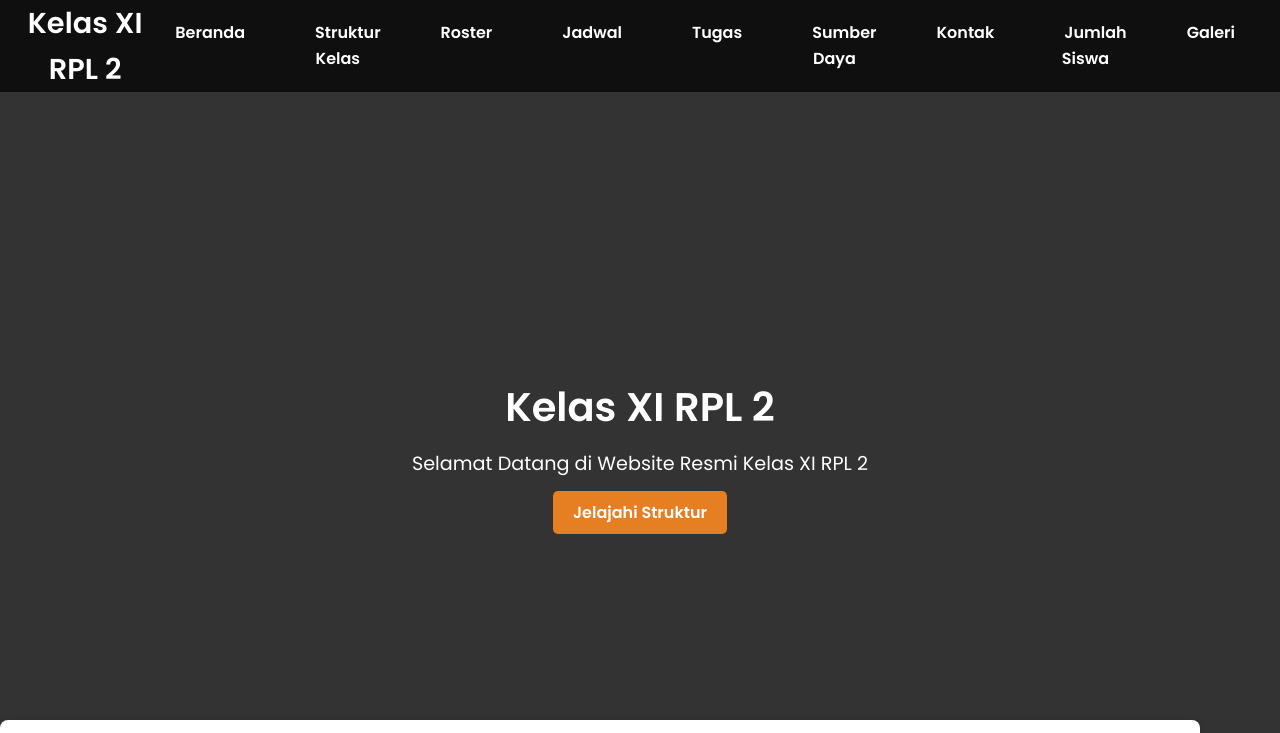
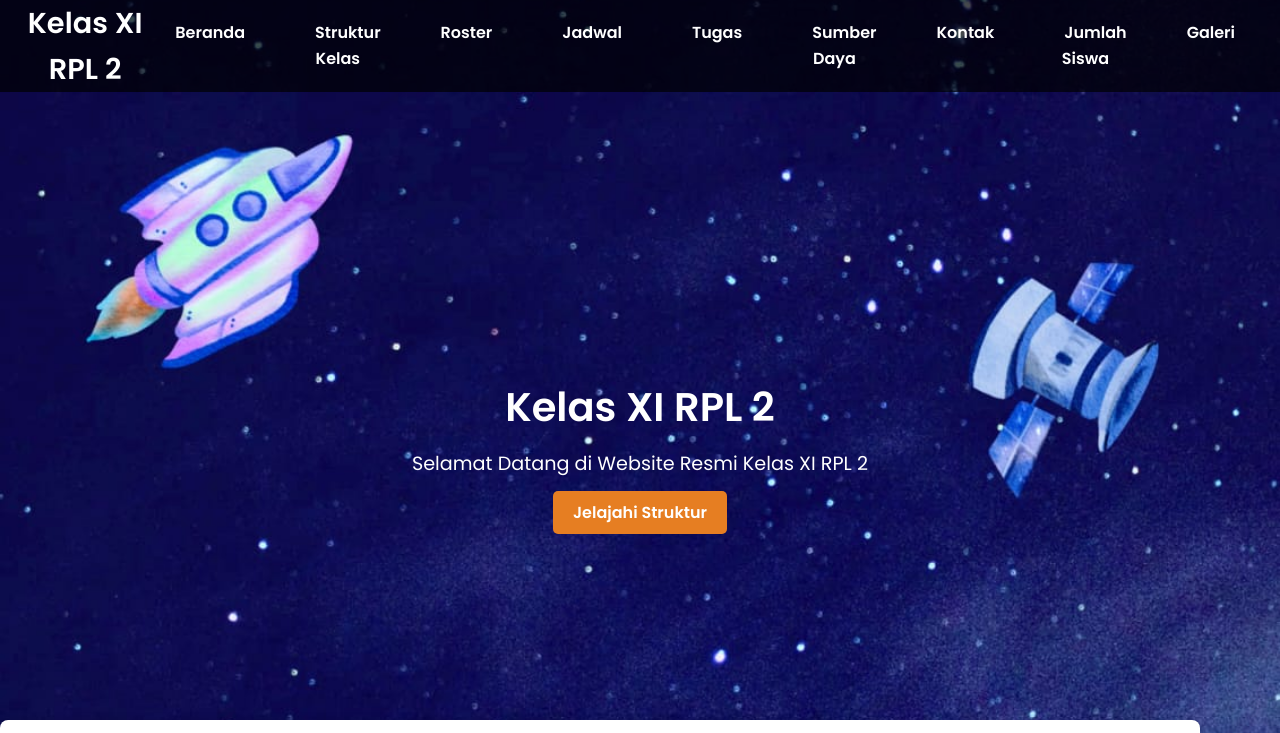
Before and after one commit to IkhsanPratama24/xi-rpl2, a plain HTML site: page index.html in a window 1280 px wide. Shown: the top 733 px of the page. Drawn offline with Linux system fonts and the light colour scheme.

Commit message:
Update styles.css

```diff
--- a/styles.css
+++ b/styles.css
@@ -278,7 +278,7 @@ body {
 
 /* Header */
 header {
-    background: #333;
+    background-image: url(222.jpeg);
     color: #fff;
     padding: 20px 0;
     text-align: center;
```
